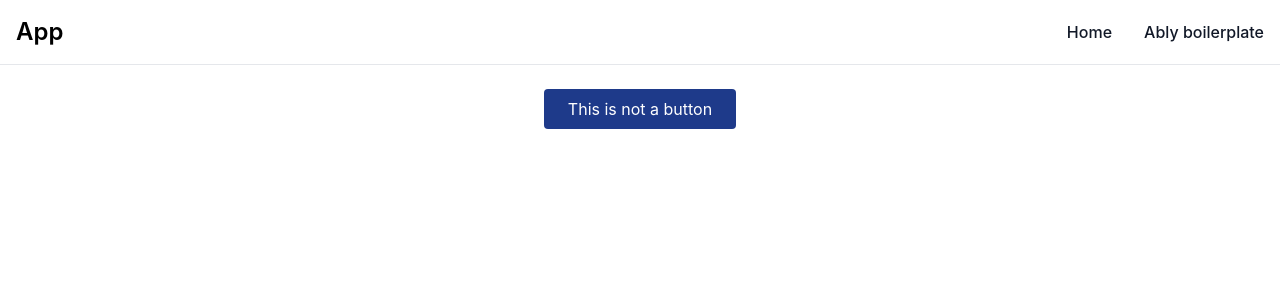
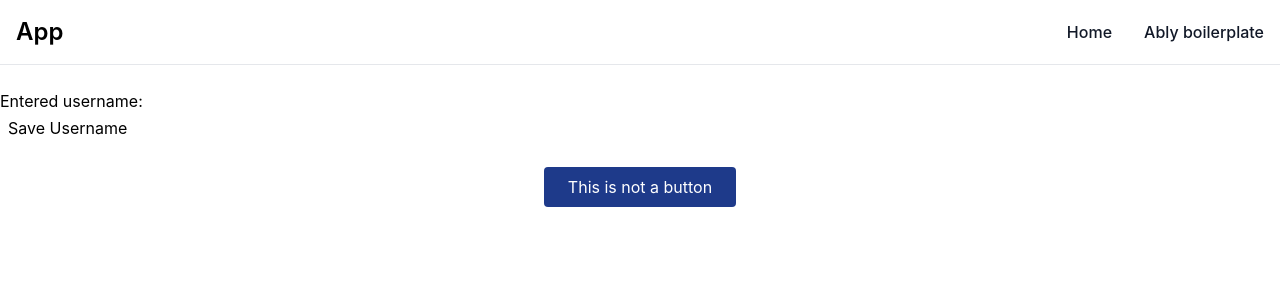
Before and after one commit to tehtipsy/provisional-adventure, a Next.js app: page / in a window 1280 px wide. Shown: the top 300 px of the page. Built offline with nearby package versions, Linux system fonts and the light colour scheme.

Commit message:
added global context and user cmpnt

```diff
--- /dev/null
+++ b/components/base/myUser.tsx
@@ -0,0 +1,23 @@
+import { GlobalContext } from "@/contexts/globalContext";
+import { useContext, useState } from "react";
+
+export const MyUserComponent = () => {
+  const { user, setUser } = useContext(GlobalContext);
+  const [currentUser, setCurrentUser] = useState("");
+
+  const handleUsernameChange = (event: { target: { value: any } }) => {
+    setCurrentUser(event.target.value);
+  };
+
+  const handleButtonClick = () => {
+    setUser(currentUser);
+  };
+
+  return (
+    <div>
+      <input type="text" onChange={handleUsernameChange} />
+      <p>Entered username: {currentUser}</p>
+      <button onClick={handleButtonClick}>Save Username</button>
+    </div>
+  );
+};
--- a/components/base/nav.tsx
+++ b/components/base/nav.tsx
@@ -1,5 +1,8 @@
 import Link from "next/link";
-import { useState } from "react";
+import { useContext, useState } from "react";
+
+import { GlobalContext } from "@/contexts/globalContext";
+
 
 type PageLink = {
   href: string;
@@ -19,6 +22,8 @@ const pageLinks: PageLink[] = [
 
 const Nav: React.FC = () => {
   const [open, setOpen] = useState<boolean>(false);
+  const { user } = useContext(GlobalContext);
+
   return (
     <nav className="bg-white border-gray-200 border-b dark:bg-gray-900 dark:border-0">
       <div className="max-w-screen-xl flex flex-wrap items-center justify-between mx-auto p-4">
@@ -27,6 +32,7 @@ const Nav: React.FC = () => {
             App
           </span>
         </Link>
+        <div className="text-white">Logged in as: {user}</div>
         <button
           onClick={() => setOpen(!open)}
           type="button"
--- /dev/null
+++ b/contexts/globalContext.tsx
@@ -0,0 +1,30 @@
+import { useState, createContext, ReactNode, useEffect } from "react";
+
+interface GlobalContextProps {
+  user: string;
+  setUser: (user: string) => void;
+}
+
+export const GlobalContext = createContext<GlobalContextProps>({
+  user: "",
+  setUser: () => {},
+});
+
+interface GlobalContextProviderProps {
+  children: ReactNode;
+}
+
+export const GlobalContextProvider = (props: GlobalContextProviderProps) => {
+  const [username, setUsername] = useState("");
+
+  return (
+    <GlobalContext.Provider
+      value={{
+        user: username,
+        setUser: setUsername,
+      }}
+    >
+      {props.children}
+    </GlobalContext.Provider>
+  );
+};
--- a/pages/_app.tsx
+++ b/pages/_app.tsx
@@ -1,6 +1,11 @@
-import '../styles/globals.css'
-import type { AppProps } from 'next/app'
+import { GlobalContextProvider } from "@/contexts/globalContext";
+import "../styles/globals.css";
+import type { AppProps } from "next/app";
 
 export default function App({ Component, pageProps }: AppProps) {
-  return <Component {...pageProps} />
+  return (
+    <GlobalContextProvider>
+      <Component {...pageProps} />
+    </GlobalContextProvider>
+  );
 }
--- a/pages/index.tsx
+++ b/pages/index.tsx
@@ -1,9 +1,11 @@
 import BasePage from "@/components/base/basePage";
+import { MyUserComponent } from "@/components/base/myUser";
 import Link from "next/link";
 
 export default function Index() {
   return (
     <BasePage>
+    <MyUserComponent />
       <div className="flex my-6 justify-center">
         <div className="bg-blue-900 px-6 py-2 rounded">
           <h3 className="text-white">This is not a button</h3>
```
